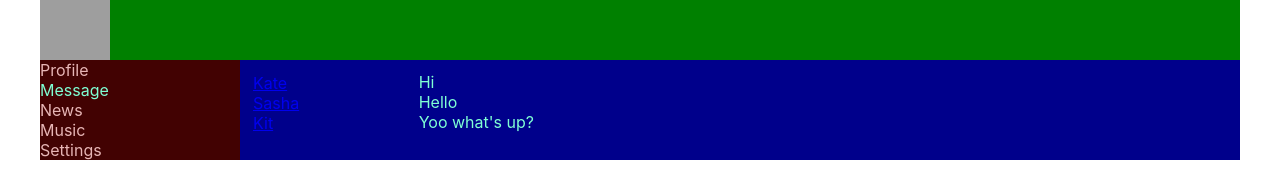
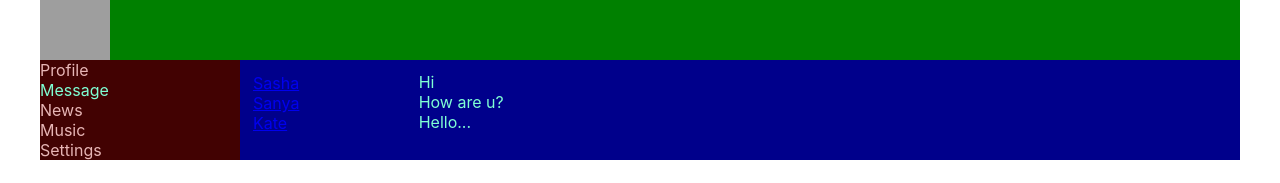
Before and after one commit to Donvito5995/SamuraiWay, a React (Create React App) app: page /dialogs in a window 1280 px wide. Shown: the top 183 px of the page. Built offline with nearby package versions, Linux system fonts and the light colour scheme; grey boxes are pictures that could not be loaded.

Commit message:
UI - BLL

```diff
--- a/src/components/Dialogs/Dialogs.jsx
+++ b/src/components/Dialogs/Dialogs.jsx
@@ -16,18 +16,31 @@ const Messages = (props)=>{
 
 
 const Dialogs = (props) => {
+    let DialogsData = [
+        {id:1, name:"Sasha",},
+        {id:2, name:"Sanya",},
+        {id:3, name:"Kate",}
+
+    ]
+let MessageData = [
+    {id:1, message:"Hi"},
+    {id:2, message:"How are u?"},
+    {id:3, message:"Hello..."},
+]
+
+
     return (
         <div className={k.dialogs}>
             <div className={k.dialogsItem}>
-               <DialogsItems  name ="Kate" id="1" />
-               <DialogsItems  name ="Sasha" id="2"/>
-               <DialogsItems  name ="Kit" id="3"/>
+               <DialogsItems  name ={DialogsData[0].name} id={DialogsData[0].id} />
+               <DialogsItems  name ={DialogsData[1].name} id={DialogsData[1].id}/>
+               <DialogsItems  name ={DialogsData[2].name} id={DialogsData[2].id}/>
             </div>
 
             <div className={k.message}>
-                <Messages message ="Hi"/>
-                <Messages message ="Hello"/>
-                <Messages message ="Yoo what's up?"/>
+                <Messages message ={MessageData[0].message}/>
+                <Messages message ={MessageData[1].message}/>
+                <Messages message ={MessageData[2].message}/>
             </div>
         </div>
     )
```
